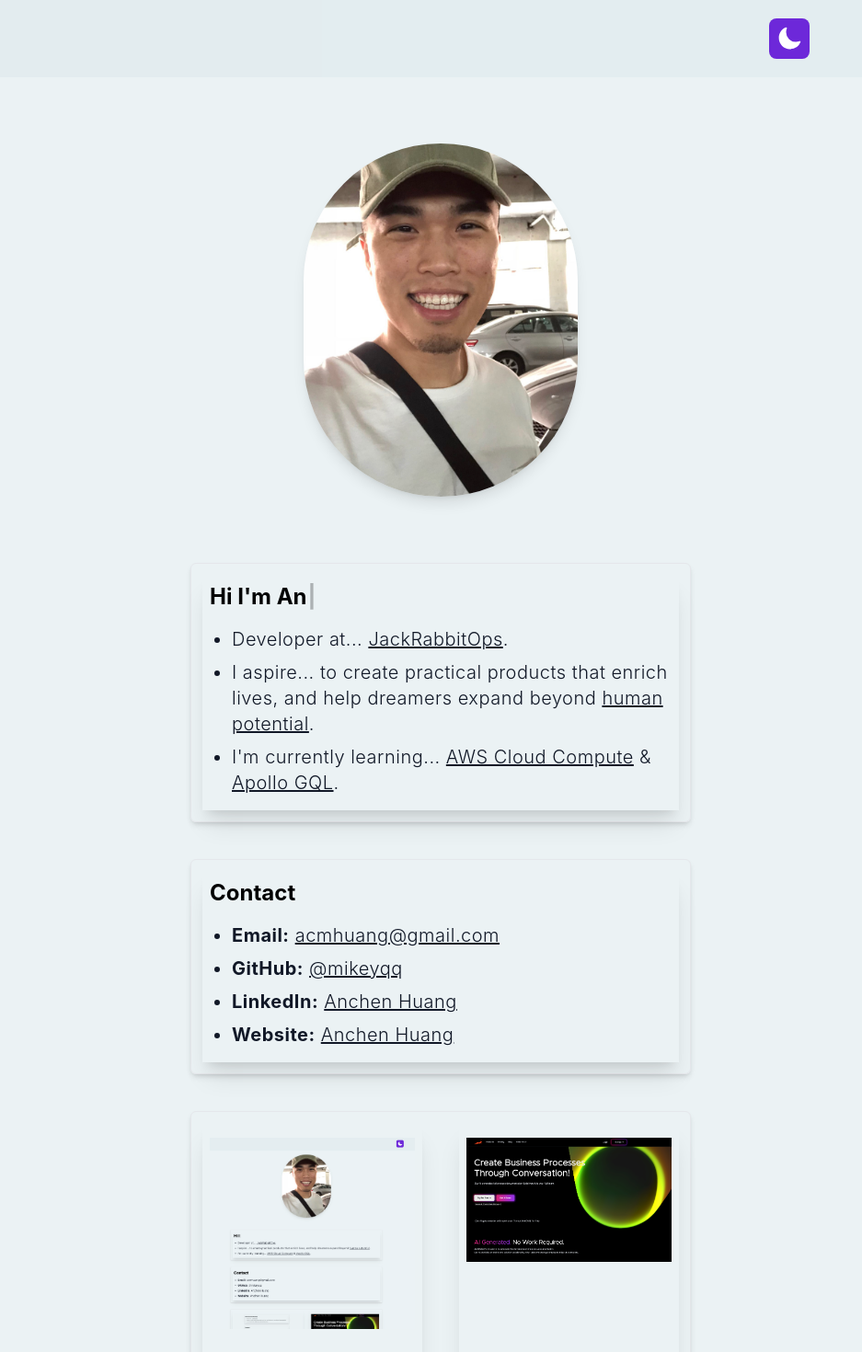
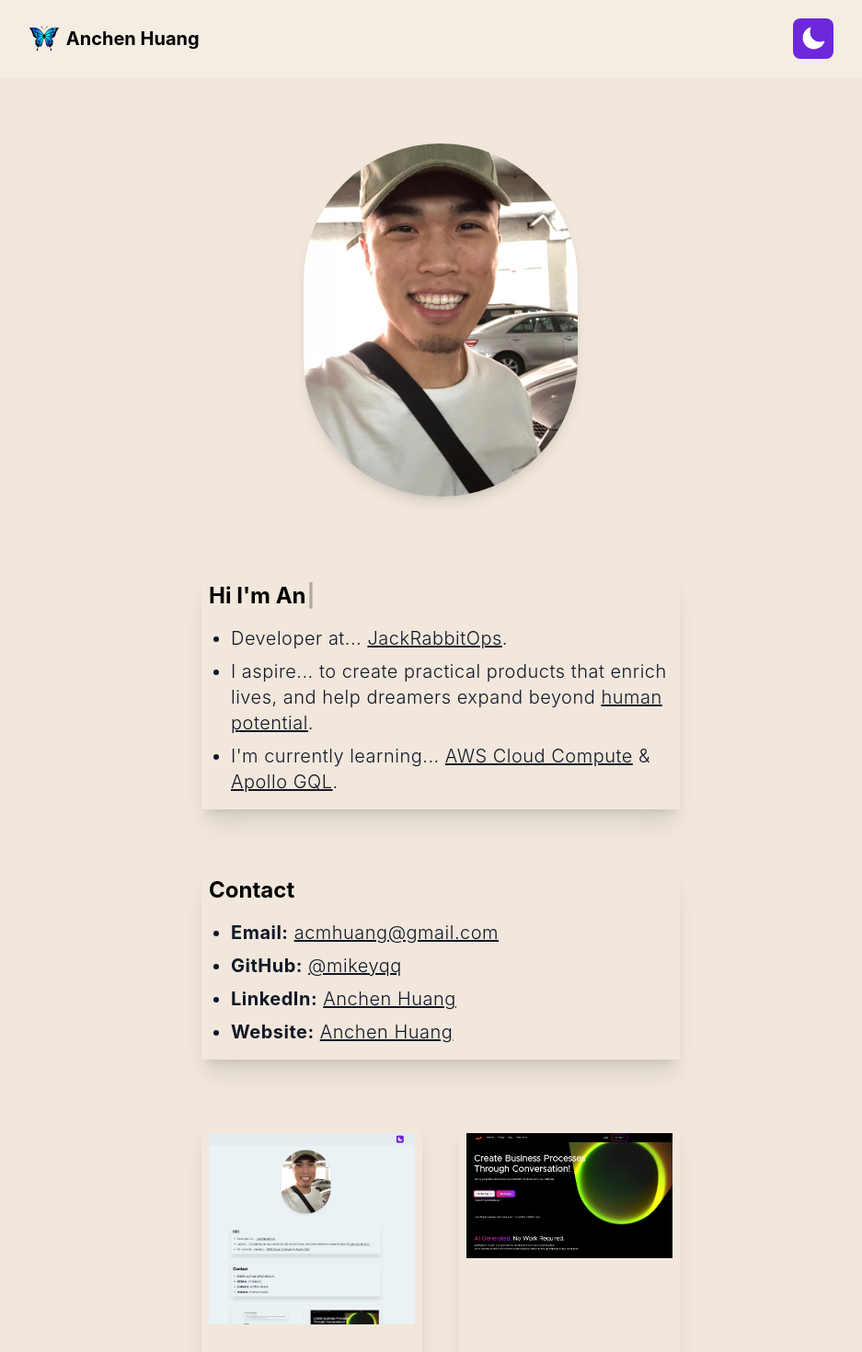
Before and after one commit to mikeyqq/mikeyqqq-portfolio, a Next.js app: page / in a window 1280 px wide. Shown: the top 1470 px of the page at 92% size, without its empty margins (161-1098 px from the left). Built offline with nearby package versions, Linux system fonts and the light colour scheme.

Commit message:
partial fix/add logo

```diff
--- /dev/null
+++ b/components/brandLogo.jsx
@@ -0,0 +1,10 @@
+import React from "react";
+
+export default function BrandLogo() {
+  return (
+    <div className="flex items-center gap-2">
+      <img src="/bluebutterfly.svg" className="w-8 h-8" />
+      <p className="font-bold text-xl">Anchen Huang</p>
+    </div>
+  );
+}
--- a/sections/about/about.jsx
+++ b/sections/about/about.jsx
@@ -3,7 +3,7 @@ import Typewriter from "typewriter-effect";
 
 export default function About() {
   return (
-    <div className="ml-12 mr-12 border rounded-md shadow-md dark:shadow-slate-300 px-3 py-3">
+    <div className="ml-12 mr-12 dark:shadow-slate-300 px-3 py-3">
       <div className="flex flex-col justify-start shadow-xl px-2 py-2">
         <div>
           <h1 className="font-bold text-2xl">
--- a/sections/contact/contact.jsx
+++ b/sections/contact/contact.jsx
@@ -2,7 +2,7 @@ import React from "react";
 
 export default function About() {
   return (
-    <div className="ml-12 mr-12 border rounded-md shadow-md dark:shadow-slate-300 px-3 py-3">
+    <div className="ml-12 mr-12 dark:shadow-slate-300 px-3 py-3">
       <div className="flex flex-col justify-start shadow-xl px-2 py-2">
         <div>
           <h1 className="font-bold text-2xl">Contact</h1>
--- a/sections/header.jsx
+++ b/sections/header.jsx
@@ -1,13 +1,17 @@
 import React from "react";
 import Darkmodebutton from "../components/darkModeButton";
+import BrandLogo from "../components/brandLogo";
 
 export default function Header() {
   return (
     <div className="sticky top-0 dark:bg-black w-full bg-light-grey">
-      <div className="flex flex-row justify-between md:justify-around">
-        <div className=""></div>
+      <a
+        href="/"
+        className="flex flex-row justify-between md:justify-around px-10"
+      >
+        <BrandLogo />
         <Darkmodebutton />
-      </div>
+      </a>
     </div>
   );
 }
--- a/sections/work/work.jsx
+++ b/sections/work/work.jsx
@@ -20,7 +20,7 @@ export default function Work() {
     },
   ];
   return (
-    <div className="ml-12 mr-12 border rounded-md shadow-md dark:shadow-slate-300 px-3 py-3">
+    <div className="ml-12 mr-12  dark:shadow-slate-300 px-3 py-3">
       <div className="flex flex-col lg:flex-row justify-between gap-10">
         {work.map((item, index) => (
           <div
--- a/tailwind.config.js
+++ b/tailwind.config.js
@@ -9,8 +9,8 @@ module.exports = {
   theme: {
     extend: {
       colors: {
-        "light-grey": "#e3edf0f2",
-        "main-grey": "#e3edf0b5",
+        "light-grey": "#f4ede4",
+        "main-grey": "#f1e7dc",
       },
     },
   },
```
